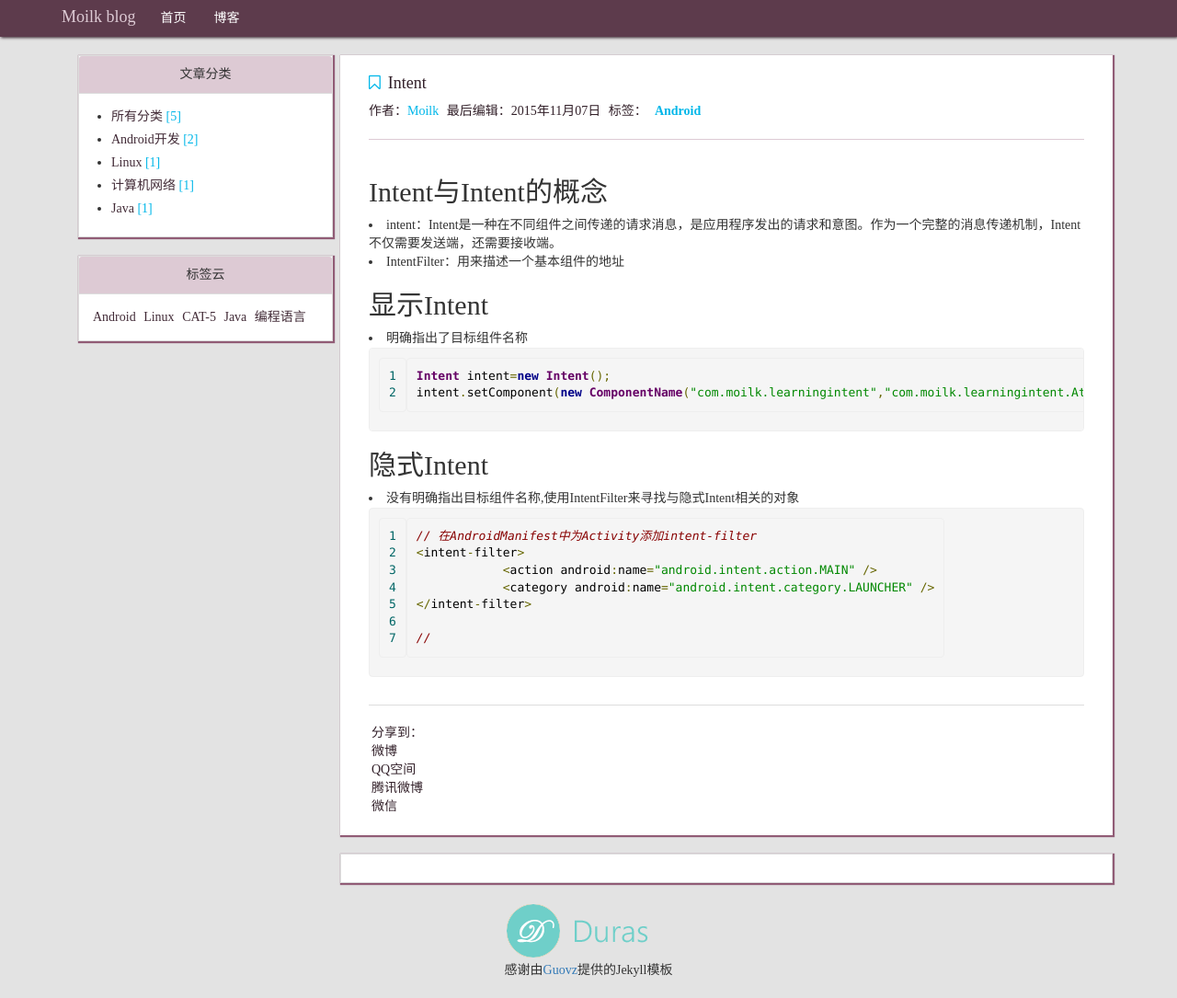
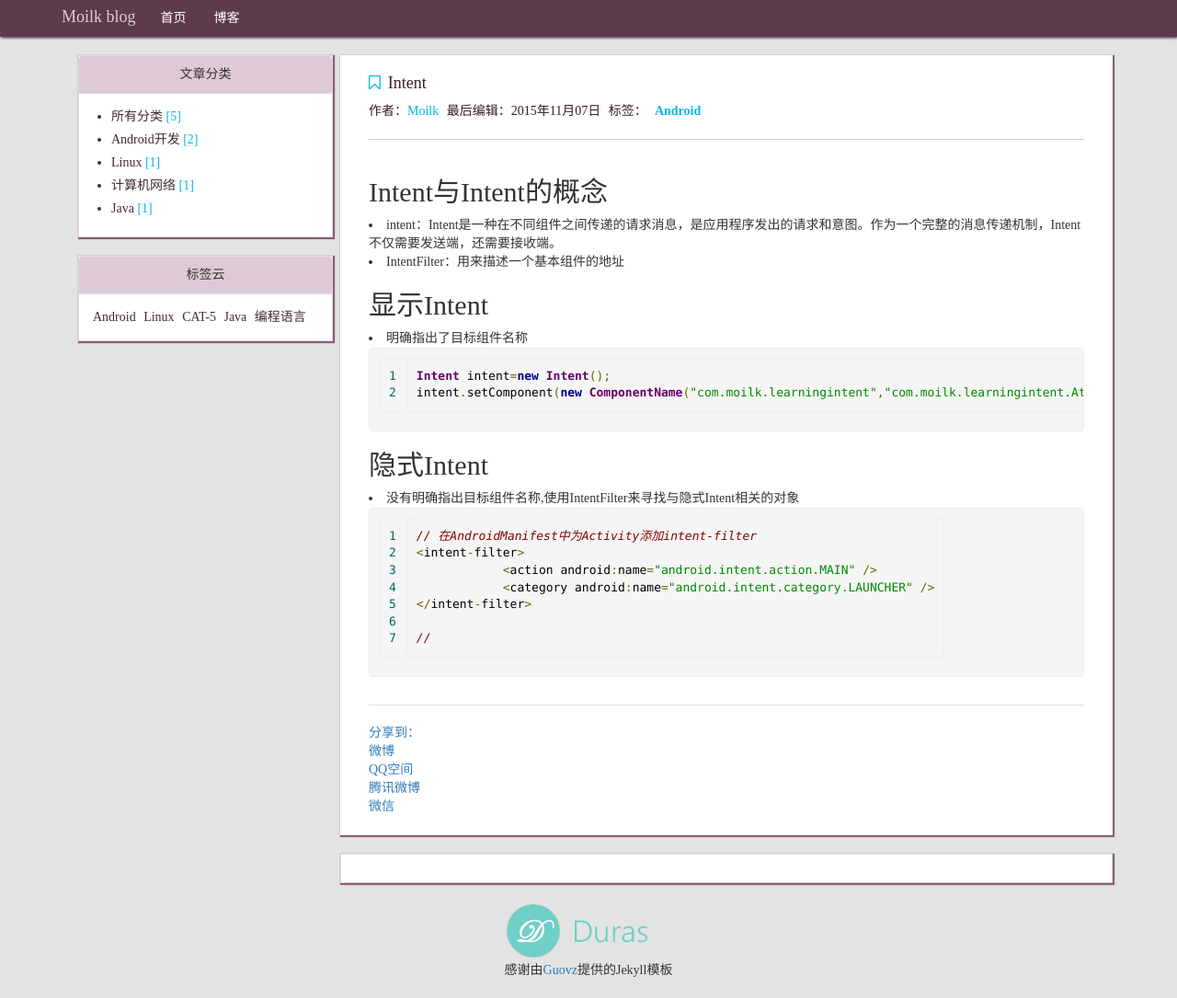
Before and after one commit to MoilkNepho/Blog, a Jekyll site: the page built from _posts/2015-11-07-Intent.md, in a window 1280 px wide. Shown: the whole page at 92% size. Built offline with Jekyll 4.4.1, drawn with Linux system fonts in a browser that asks for light colours; nearby versions of some CDN libraries; comment, search, counter and statistics services are not loaded.

Commit message:
Update share.html

```diff
--- a/_includes/share.html
+++ b/_includes/share.html
@@ -1,5 +1,5 @@
 <!-- 文章分享 -->
-<div class="panel-footer operate">
+<div class="panel-footer">
     <div class="pull-left">
         <div class="ds-share flat" data-thread-key="{{page.id}}" data-title="{{page.title}}" data-images="" data-content="{{page.title}}" data-url="{{page.url | prepend: site.url | prepend: site.baseurl}}">
             <div class="ds-share-inline">
```
